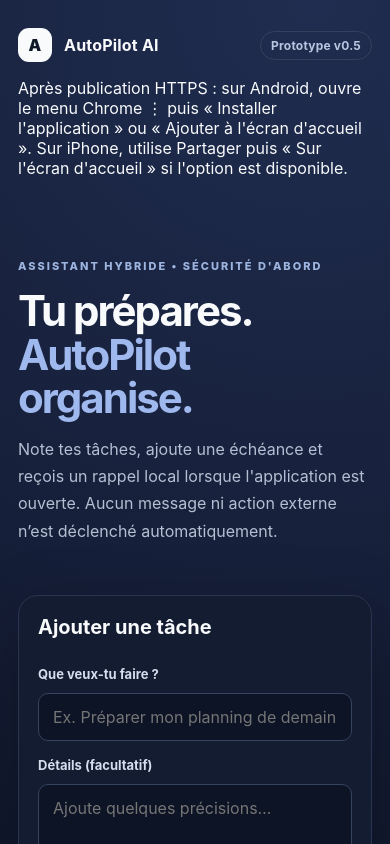
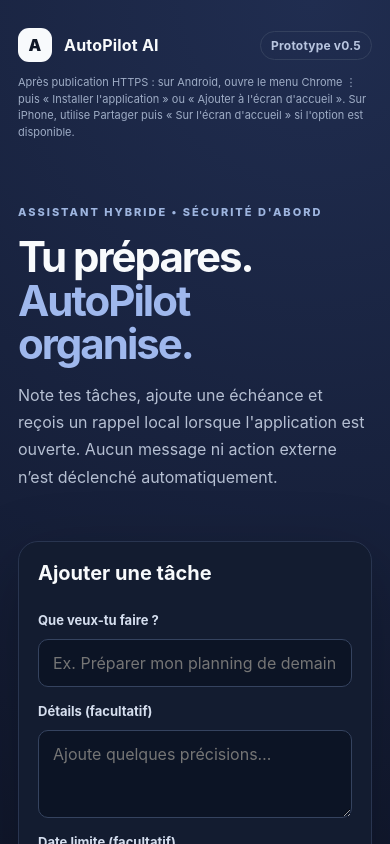
Before and after one commit to claus225/autopilot-ai, a React (Vite) app in the folder frontend/: page / in a window 390 px wide. Shown: the top 844 px of the page. Built offline with nearby package versions, Linux system fonts and the light colour scheme; no server answers.

Commit message:
Style mobile PWA installation guidance

```diff
--- a/frontend/src/style.css
+++ b/frontend/src/style.css
@@ -86,3 +86,6 @@ footer { display: flex; flex-wrap: wrap; gap: 9px; justify-content: center; marg
   .reminder-counts { gap: 6px; }
   .reminder-counts div { padding: 10px 8px; }
 }
+
+
+.install-hint { margin: 12px 0 0; color: #9eacc5; font-size: 11px; line-height: 1.5; }
```
